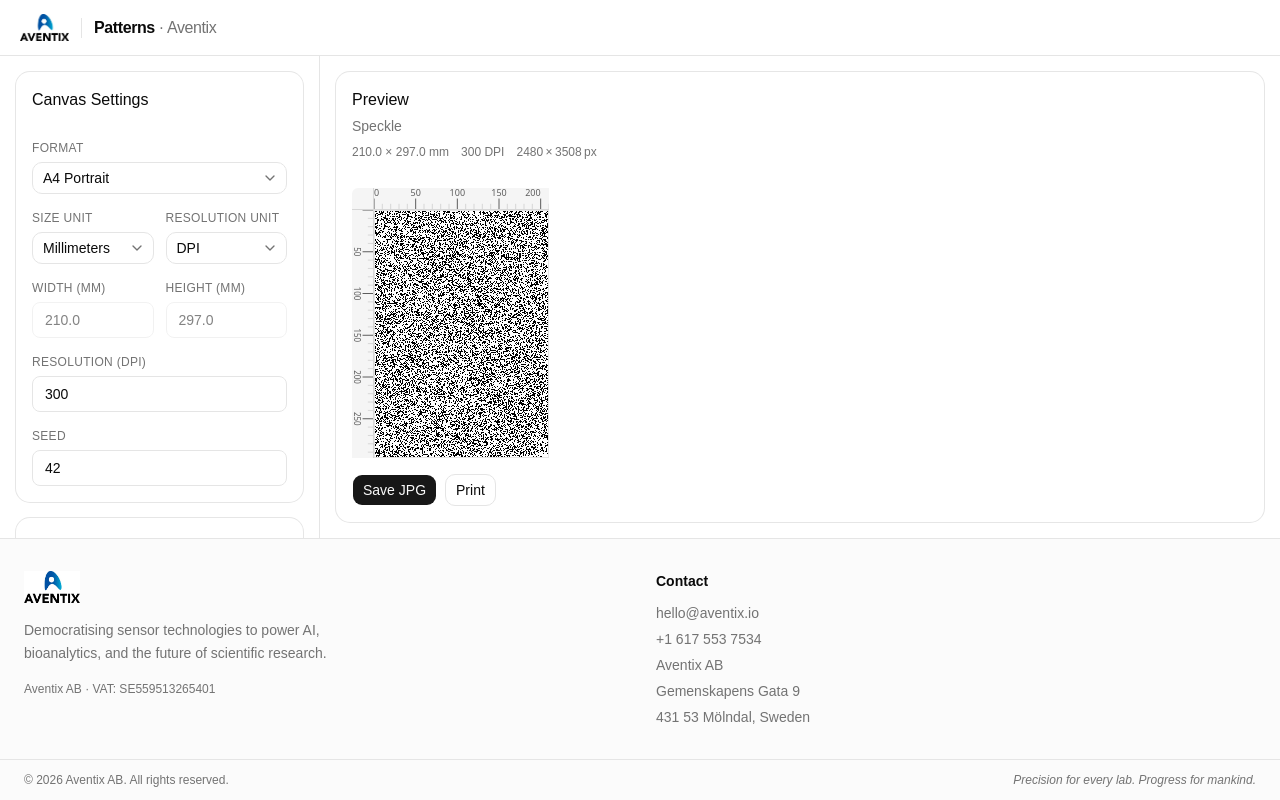
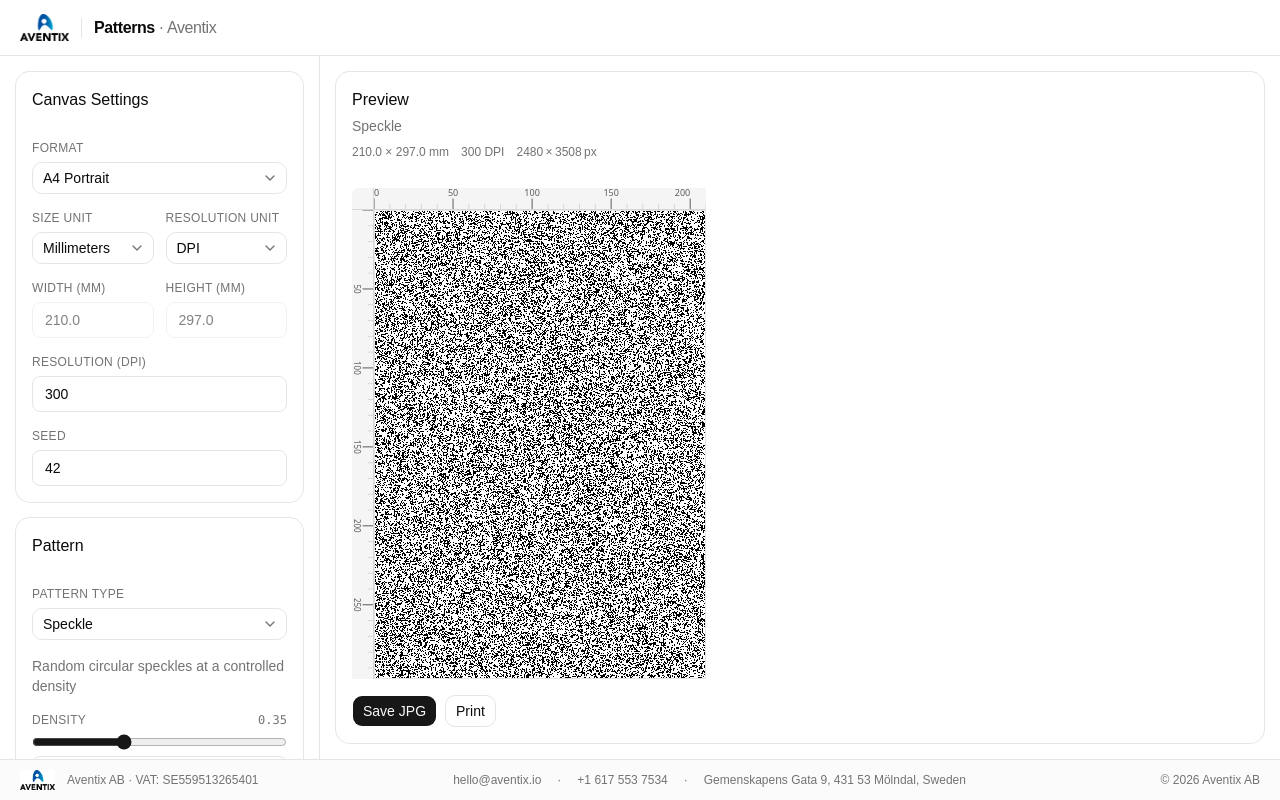
Before and after one commit to Aventix-AB/StructuredPatternGeneration, a React (Vite) app: page / in a window 1280 px wide. Built offline with nearby package versions, Linux system fonts and the light colour scheme.

Commit message:
Compacted footer

```diff
--- a/src/components/layout/AppFooter.tsx
+++ b/src/components/layout/AppFooter.tsx
@@ -4,60 +4,41 @@ const CURRENT_YEAR = new Date().getFullYear();
 
 export function AppFooter() {
   return (
-    <footer className="flex-none border-t bg-muted/40 text-sm text-muted-foreground">
-      {/* Main footer grid */}
-      <div className="mx-auto grid max-w-7xl grid-cols-1 gap-8 px-6 py-8 sm:grid-cols-2">
+    <footer className="flex-none border-t bg-muted/40 text-xs text-muted-foreground">
+      <div className="mx-auto flex max-w-7xl items-center justify-between gap-6 px-5 py-2.5">
         {/* Left – brand */}
-        <div className="flex flex-col gap-4">
+        <div className="flex items-center gap-3">
           <img
             src={aventixLogo}
             alt="Aventix logo"
-            className="h-8 w-auto object-contain self-start"
+            className="h-5 w-auto object-contain"
           />
-          <p className="max-w-xs leading-relaxed">
-            Democratising sensor technologies to power AI, bioanalytics, and the
-            future of scientific research.
-          </p>
-          <p className="text-xs">Aventix AB · VAT:&nbsp;SE559513265401</p>
+          <span className="hidden sm:inline text-xs">
+            Aventix AB · VAT:&nbsp;SE559513265401
+          </span>
         </div>
 
-        {/* Right – contact */}
-        <div className="flex flex-col gap-3">
-          <h2 className="font-heading text-sm font-semibold text-foreground">
-            Contact
-          </h2>
-          <ul className="space-y-1.5 text-sm">
-            <li>
+        {/* Centre – contact */}
+        <div className="hidden md:flex items-center gap-4">
           <a
             href="mailto:hello@aventix.io"
             className="hover:text-foreground transition-colors"
           >
             hello@aventix.io
           </a>
-            </li>
-            <li>
+          <span aria-hidden>·</span>
           <a
             href="tel:+16175537534"
             className="hover:text-foreground transition-colors"
           >
             +1 617 553 7534
           </a>
-            </li>
-            <li>Aventix AB</li>
-            <li>Gemenskapens Gata 9</li>
-            <li>431 53 Mölndal, Sweden</li>
-          </ul>
-        </div>
+          <span aria-hidden>·</span>
+          <span>Gemenskapens Gata 9, 431 53 Mölndal, Sweden</span>
         </div>
 
-      {/* Bottom bar */}
-      <div className="border-t px-6 py-3">
-        <div className="mx-auto flex max-w-7xl flex-col gap-0.5 text-center text-xs sm:flex-row sm:justify-between sm:text-left">
-          <span>© {CURRENT_YEAR} Aventix AB. All rights reserved.</span>
-          <span className="italic">
-            Precision for every lab. Progress for mankind.
-          </span>
-        </div>
+        {/* Right – copyright */}
+        <span className="shrink-0">© {CURRENT_YEAR} Aventix AB</span>
       </div>
     </footer>
   );
```
Lines whose indentation alone changed are shown as unchanged.
